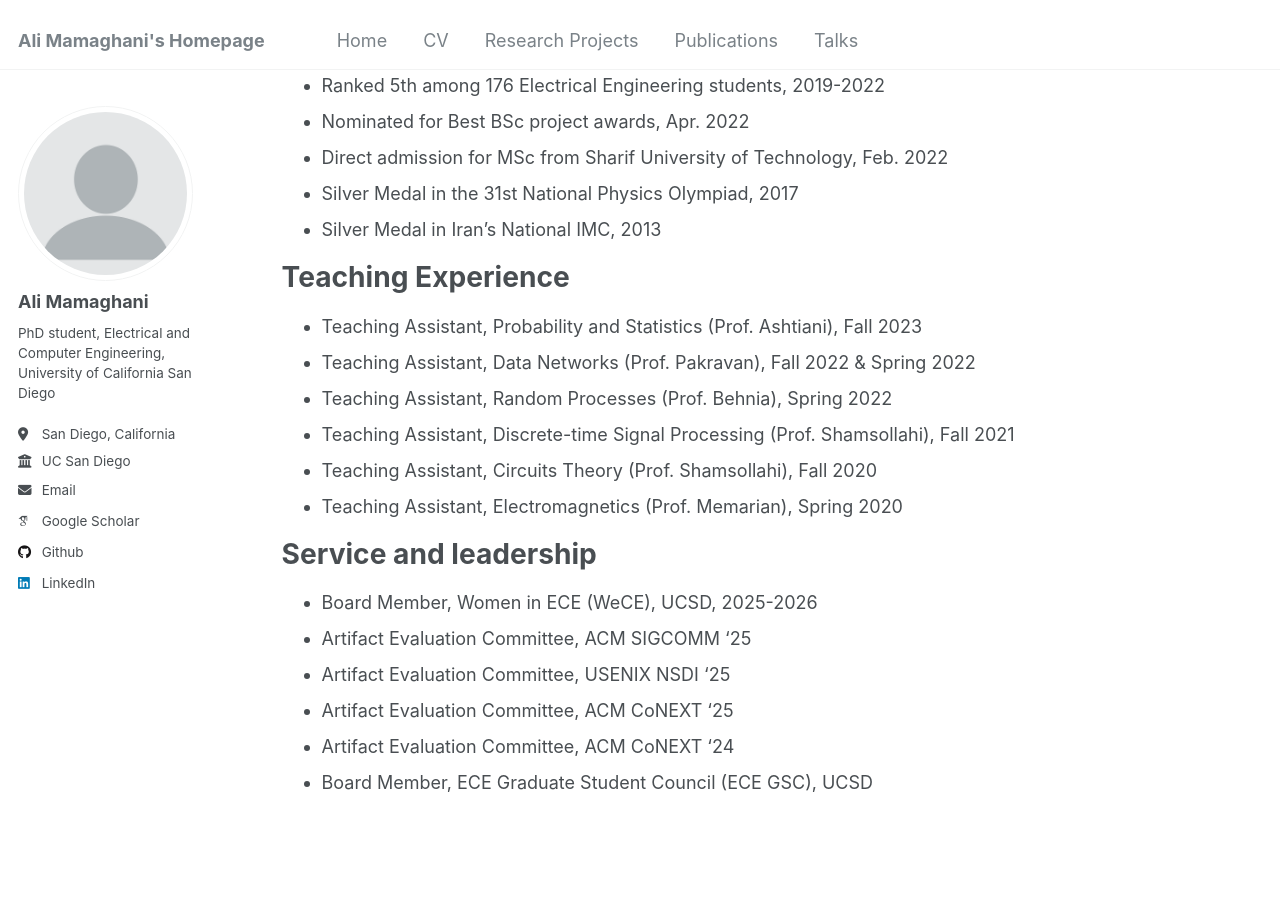
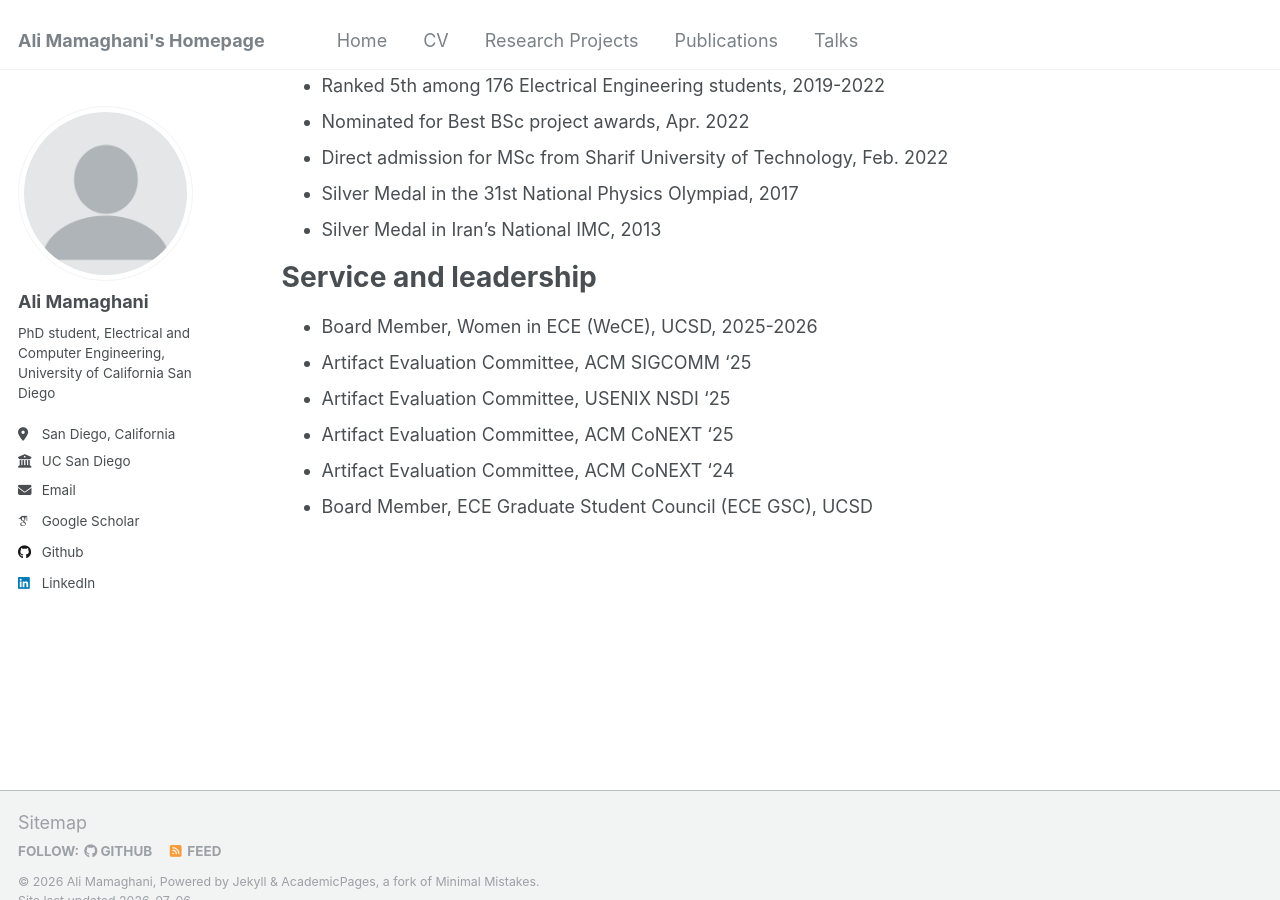
Before and after one commit to AliMamaghani1999/AliMamaghani1999.github.io, a Jekyll site: the page built from _pages/cv.md, in a window 1280 px wide and 900 px high, scrolled down 1813 px. Built offline with Jekyll 4.4.1, drawn with Linux system fonts in a browser that asks for light colours; some web fonts are replaced.

Commit message:
Remove Teaching Assistant / Teaching Experience section from CV
Co-Authored-By: Claude Opus 4.8 (1M context) <noreply@anthropic.com>

```diff
--- a/_pages/cv.md
+++ b/_pages/cv.md
@@ -100,15 +100,6 @@ Scholarships
 * Silver Medal in the 31st National Physics Olympiad, 2017
 * Silver Medal in Iran's National IMC, 2013
 
-Teaching Experience
-============
-* Teaching Assistant, Probability and Statistics (Prof. Ashtiani), Fall 2023
-* Teaching Assistant, Data Networks (Prof. Pakravan), Fall 2022 & Spring 2022
-* Teaching Assistant, Random Processes (Prof. Behnia), Spring 2022
-* Teaching Assistant, Discrete-time Signal Processing (Prof. Shamsollahi), Fall 2021
-* Teaching Assistant, Circuits Theory (Prof. Shamsollahi), Fall 2020
-* Teaching Assistant, Electromagnetics (Prof. Memarian), Spring 2020
-
 Service and leadership
 ============
 * Board Member, Women in ECE (WeCE), UCSD, 2025-2026
```
